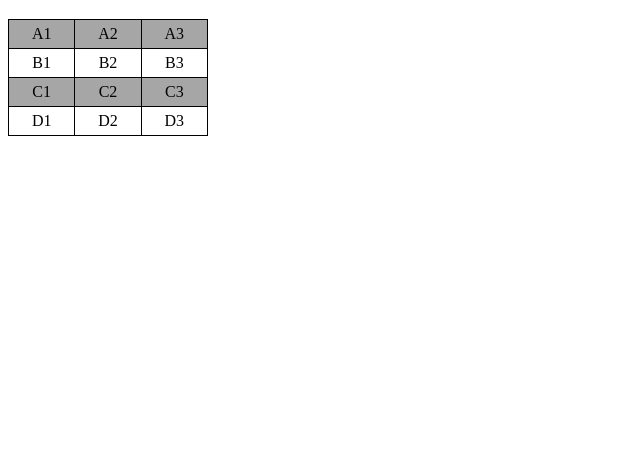
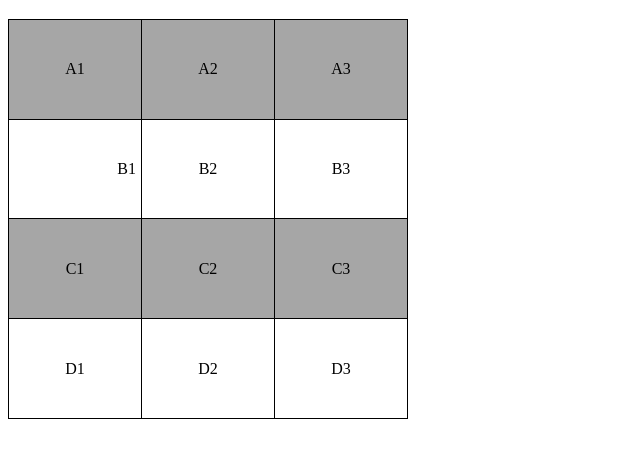
Before and after one commit to mendesvinicius7575/Estudos, a plain HTML site: page HTML-CSS/Guanabara/Exercicios/ex023/index.html in a window 1280 px wide. Shown: the part 61-518 px from the top of the page, without its empty margins (0-640 px from the left). Drawn offline with Linux system fonts and the light colour scheme.

Commit message:
mudancça

```diff
--- a/HTML-CSS/Guanabara/Exercicios/ex023/index.html
+++ b/HTML-CSS/Guanabara/Exercicios/ex023/index.html
@@ -7,18 +7,23 @@
     <title>Document</title>
     <style>
         table{
-            width: 200px;
+            width: 400px;
+            height: 400px;
             border-collapse: collapse;
         }
         td{
             border: 1px solid black;
             padding: 5px;
+            vertical-align: middle;
         }
         tr{
             text-align: center;
         }
         tr.linha{
             background-color: rgba(0, 0, 0, 0.349);
+        }
+        td.numero{
+            text-align: right;
         }
     </style>
 </head>
@@ -31,7 +36,7 @@
             <td>A3</td>
         </tr>
         <tr>
-            <td>B1</td>
+            <td class="numero">B1</td>
             <td>B2</td>
             <td>B3</td>
         </tr>
```
Also changed, not shown: 1 other file.
